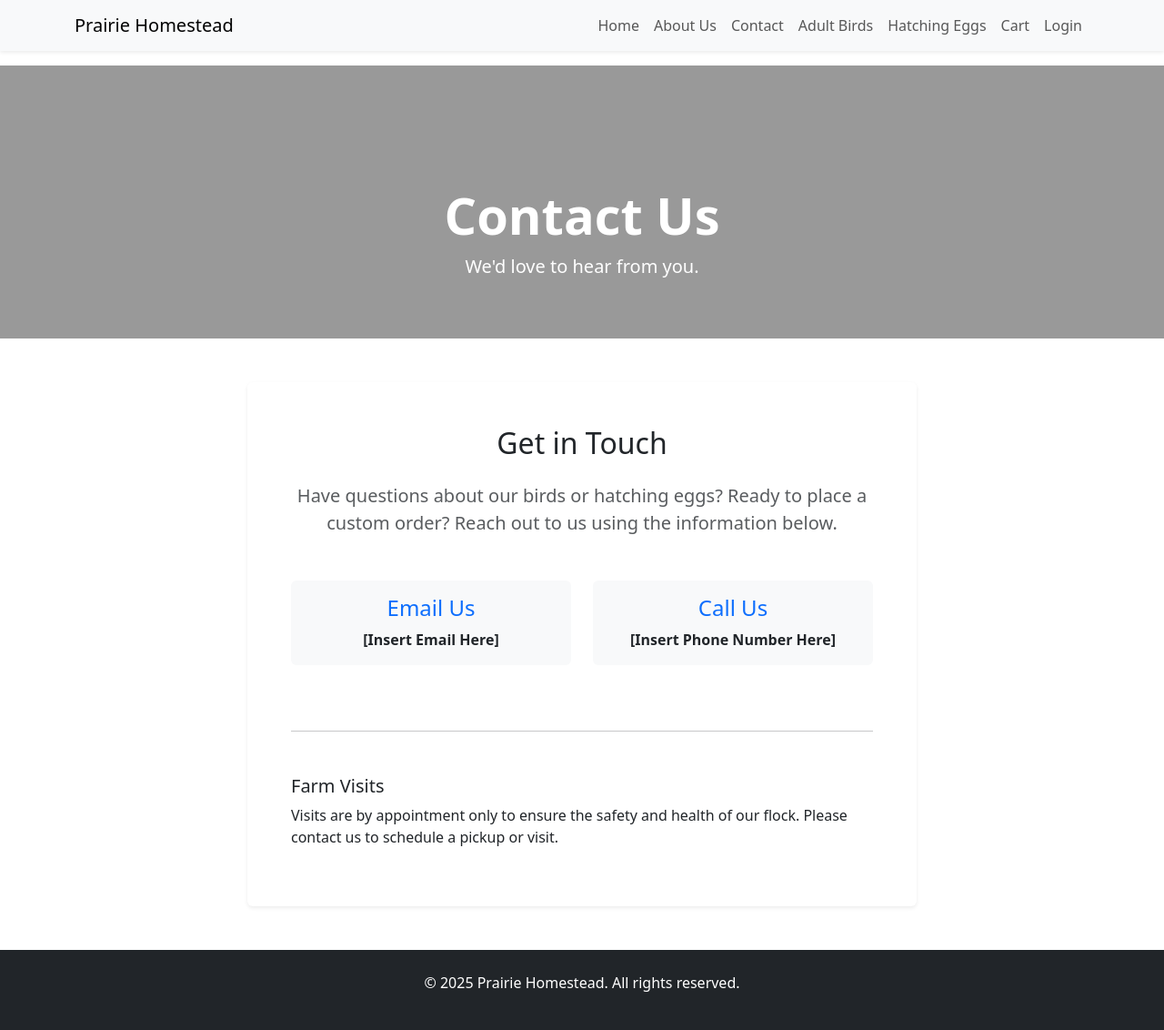
After one commit to DWAA1660/patiencesite, a Flask app: page /contact in a window 1280 px wide. The commit adds this page. Shown: the whole page at 91% size. Run offline with Flask 3, Linux system fonts and the light colour scheme; some libraries are stand-ins or nearby versions.

Commit message:
contact me page

```diff
--- a/patient_eggs/main/routes.py
+++ b/patient_eggs/main/routes.py
@@ -14,3 +14,7 @@ def home():
 @main.route('/about')
 def about():
     return render_template('about.html')
+
+@main.route('/contact')
+def contact():
+    return render_template('contact.html')
--- a/patient_eggs/templates/base.html
+++ b/patient_eggs/templates/base.html
@@ -21,6 +21,7 @@
                 <ul class="navbar-nav ms-auto">
                     <li class="nav-item"><a class="nav-link" href="{{ url_for('main.home') }}">Home</a></li>
                     <li class="nav-item"><a class="nav-link" href="{{ url_for('main.about') }}">About Us</a></li>
+                    <li class="nav-item"><a class="nav-link" href="{{ url_for('main.contact') }}">Contact</a></li>
                     <li class="nav-item"><a class="nav-link" href="{{ url_for('shop.adult_birds') }}">Adult Birds</a></li>
                     <li class="nav-item"><a class="nav-link" href="{{ url_for('shop.hatching_eggs') }}">Hatching Eggs</a></li>
                     <li class="nav-item"><a class="nav-link" href="{{ url_for('shop.cart') }}">Cart</a></li>
--- /dev/null
+++ b/patient_eggs/templates/contact.html
@@ -0,0 +1,58 @@
+{% extends "base.html" %}
+
+{% block content %}
+<!-- Contact Hero -->
+<div class="hero p-5 text-center bg-image" style="background-image: url('https://via.placeholder.com/1200x300?text=Contact+Us'); height: 300px; background-size: cover;">
+    <div class="text-white w-100">
+        <h1 class="display-4 fw-bold">Contact Us</h1>
+        <p class="lead">We'd love to hear from you.</p>
+    </div>
+</div>
+
+<div class="container my-5">
+    <div class="row justify-content-center">
+        <div class="col-md-8 text-center">
+            <div class="card shadow-sm border-0">
+                <div class="card-body p-5">
+                    <h2 class="card-title mb-4">Get in Touch</h2>
+                    <p class="card-text lead text-muted mb-5">
+                        Have questions about our birds or hatching eggs? Ready to place a custom order?
+                        Reach out to us using the information below.
+                    </p>
+
+                    <div class="row">
+                        <div class="col-md-6 mb-4">
+                            <div class="p-3 bg-light rounded h-100">
+                                <h4 class="text-primary">Email Us</h4>
+                                <p class="mb-0 fw-bold">
+                                    <!-- Placeholder Email -->
+                                    [Insert Email Here]
+                                </p>
+                            </div>
+                        </div>
+                        <div class="col-md-6 mb-4">
+                            <div class="p-3 bg-light rounded h-100">
+                                <h4 class="text-primary">Call Us</h4>
+                                <p class="mb-0 fw-bold">
+                                    <!-- Placeholder Phone -->
+                                    [Insert Phone Number Here]
+                                </p>
+                            </div>
+                        </div>
+                    </div>
+
+                    <hr class="my-5">
+
+                    <div class="text-start">
+                        <h5>Farm Visits</h5>
+                        <p>
+                            Visits are by appointment only to ensure the safety and health of our flock.
+                            Please contact us to schedule a pickup or visit.
+                        </p>
+                    </div>
+                </div>
+            </div>
+        </div>
+    </div>
+</div>
+{% endblock %}
```
